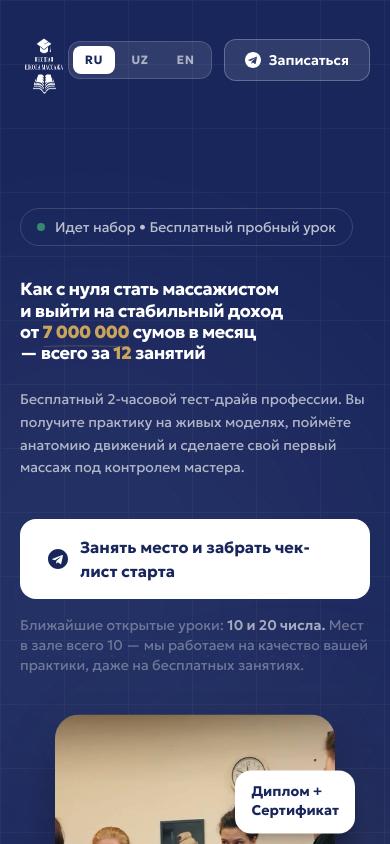
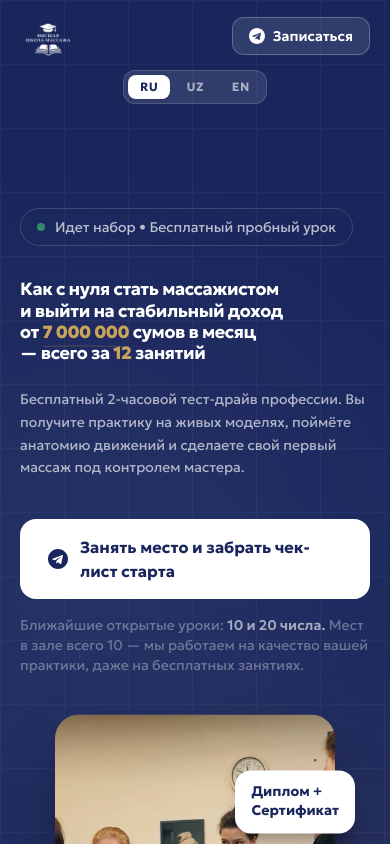
Before and after one commit to daolongfupro-prog/school-site2, a React (Vite) app: page / in a window 390 px wide. Shown: the top 844 px of the page. Built offline with nearby package versions, Linux system fonts and the light colour scheme.

Commit message:
fix: mobile header layout and teacher stats single line
Co-Authored-By: Claude Sonnet 4.6 <noreply@anthropic.com>

```diff
--- a/src/components/Header.jsx
+++ b/src/components/Header.jsx
@@ -31,13 +31,13 @@ export default function Header() {
           : 'bg-transparent'
       }`}
     >
-      <div className="max-w-7xl mx-auto px-5 lg:px-12 py-3 flex items-center justify-between">
+      <div className="max-w-7xl mx-auto px-5 lg:px-12 py-2 flex flex-wrap items-center justify-between gap-x-3 gap-y-1.5">
         {/* Logo + tagline */}
-        <a href="#" className="flex items-center gap-3 group">
+        <a href="#" className="flex items-center gap-3 group flex-shrink-0">
           <img
             src="/images/logo-white.png"
             alt="Высшая Школа Массажа"
-            className="h-24 w-auto"
+            className="h-14 sm:h-20 w-auto"
           />
           <div className="hidden sm:block leading-none">
             <p className="text-white font-semibold text-sm group-hover:text-white/90 transition-colors">
@@ -49,38 +49,48 @@ export default function Header() {
           </div>
         </a>
 
-        {/* Right side: lang switcher + CTA */}
-        <div className="flex items-center gap-3">
-          {/* Language switcher */}
+        {/* CTA — всегда в первой строке */}
+        <a
+          href={TG}
+          target="_blank"
+          rel="noopener noreferrer"
+          className="inline-flex items-center gap-2 bg-white/10 hover:bg-white text-white hover:text-navy border border-white/25 hover:border-white rounded-xl px-4 py-2 text-sm font-semibold transition-all duration-300"
+        >
+          <svg className="w-4 h-4 flex-shrink-0" viewBox="0 0 24 24" fill="currentColor">
+            <path d="M12 0C5.373 0 0 5.373 0 12s5.373 12 12 12 12-5.373 12-12S18.627 0 12 0zm5.894 8.221l-1.97 9.28c-.145.658-.537.818-1.084.508l-3-2.21-1.447 1.394c-.16.16-.295.295-.605.295l.213-3.053 5.56-5.023c.242-.213-.054-.333-.373-.12l-6.871 4.326-2.962-.924c-.643-.204-.657-.643.136-.953l11.57-4.461c.537-.194 1.006.131.833.941z" />
+          </svg>
+          <span className="hidden sm:inline">{t.header.cta}</span>
+          <span className="sm:hidden">{t.header.ctaMobile}</span>
+        </a>
+
+        {/* Language switcher — вторая строка на мобильном, inline на sm+ */}
+        <div className="flex sm:hidden w-full justify-center">
           <div className="flex items-center gap-1 bg-white/10 border border-white/15 rounded-xl p-1">
             {LANGS.map(({ code, label }) => (
               <button
                 key={code}
                 onClick={() => setLang(code)}
-                className={`px-3 py-1.5 rounded-lg text-xs font-bold tracking-wider transition-all duration-200 ${
-                  lang === code
-                    ? 'bg-white text-navy shadow-sm'
-                    : 'text-white/60 hover:text-white hover:bg-white/10'
+                className={`px-3 py-1 rounded-lg text-xs font-bold tracking-wider transition-all duration-200 ${
+                  lang === code ? 'bg-white text-navy shadow-sm' : 'text-white/60 hover:text-white hover:bg-white/10'
                 }`}
               >
                 {label}
               </button>
             ))}
           </div>
-
-          {/* CTA */}
-          <a
-            href={TG}
-            target="_blank"
-            rel="noopener noreferrer"
-            className="inline-flex items-center gap-2 bg-white/10 hover:bg-white text-white hover:text-navy border border-white/25 hover:border-white rounded-xl px-5 py-2.5 text-sm font-semibold transition-all duration-300"
-          >
-            <svg className="w-4 h-4" viewBox="0 0 24 24" fill="currentColor">
-              <path d="M12 0C5.373 0 0 5.373 0 12s5.373 12 12 12 12-5.373 12-12S18.627 0 12 0zm5.894 8.221l-1.97 9.28c-.145.658-.537.818-1.084.508l-3-2.21-1.447 1.394c-.16.16-.295.295-.605.295l.213-3.053 5.56-5.023c.242-.213-.054-.333-.373-.12l-6.871 4.326-2.962-.924c-.643-.204-.657-.643.136-.953l11.57-4.461c.537-.194 1.006.131.833.941z" />
-            </svg>
-            <span className="hidden sm:inline">{t.header.cta}</span>
-            <span className="sm:hidden">{t.header.ctaMobile}</span>
-          </a>
+        </div>
+        <div className="hidden sm:flex items-center gap-1 bg-white/10 border border-white/15 rounded-xl p-1 order-first sm:order-none">
+          {LANGS.map(({ code, label }) => (
+            <button
+              key={code}
+              onClick={() => setLang(code)}
+              className={`px-3 py-1.5 rounded-lg text-xs font-bold tracking-wider transition-all duration-200 ${
+                lang === code ? 'bg-white text-navy shadow-sm' : 'text-white/60 hover:text-white hover:bg-white/10'
+              }`}
+            >
+              {label}
+            </button>
+          ))}
         </div>
       </div>
     </motion.header>
--- a/src/components/Teacher.jsx
+++ b/src/components/Teacher.jsx
@@ -133,14 +133,14 @@ export default function Teacher() {
               initial={{ opacity: 0, y: 16 }}
               animate={inView ? { opacity: 1, y: 0 } : {}}
               transition={{ duration: 0.6, delay: 0.3 }}
-              className="flex flex-wrap gap-8 mb-10"
+              className="flex gap-5 sm:gap-8 mb-10"
             >
               {STAT_NUMS.map((num, i) => (
-                <div key={num} className="flex items-baseline gap-2.5">
-                  <span className="text-4xl font-bold leading-none" style={{ color: '#19265c' }}>
+                <div key={num} className="flex items-baseline gap-1.5 sm:gap-2.5">
+                  <span className="text-2xl sm:text-4xl font-bold leading-none" style={{ color: '#19265c' }}>
                     {num}
                   </span>
-                  <span className="text-navy/50 text-sm leading-tight whitespace-pre-line">
+                  <span className="text-navy/50 text-xs sm:text-sm leading-tight whitespace-pre-line">
                     {tc.statsLabels[i]}
                   </span>
                 </div>
```
